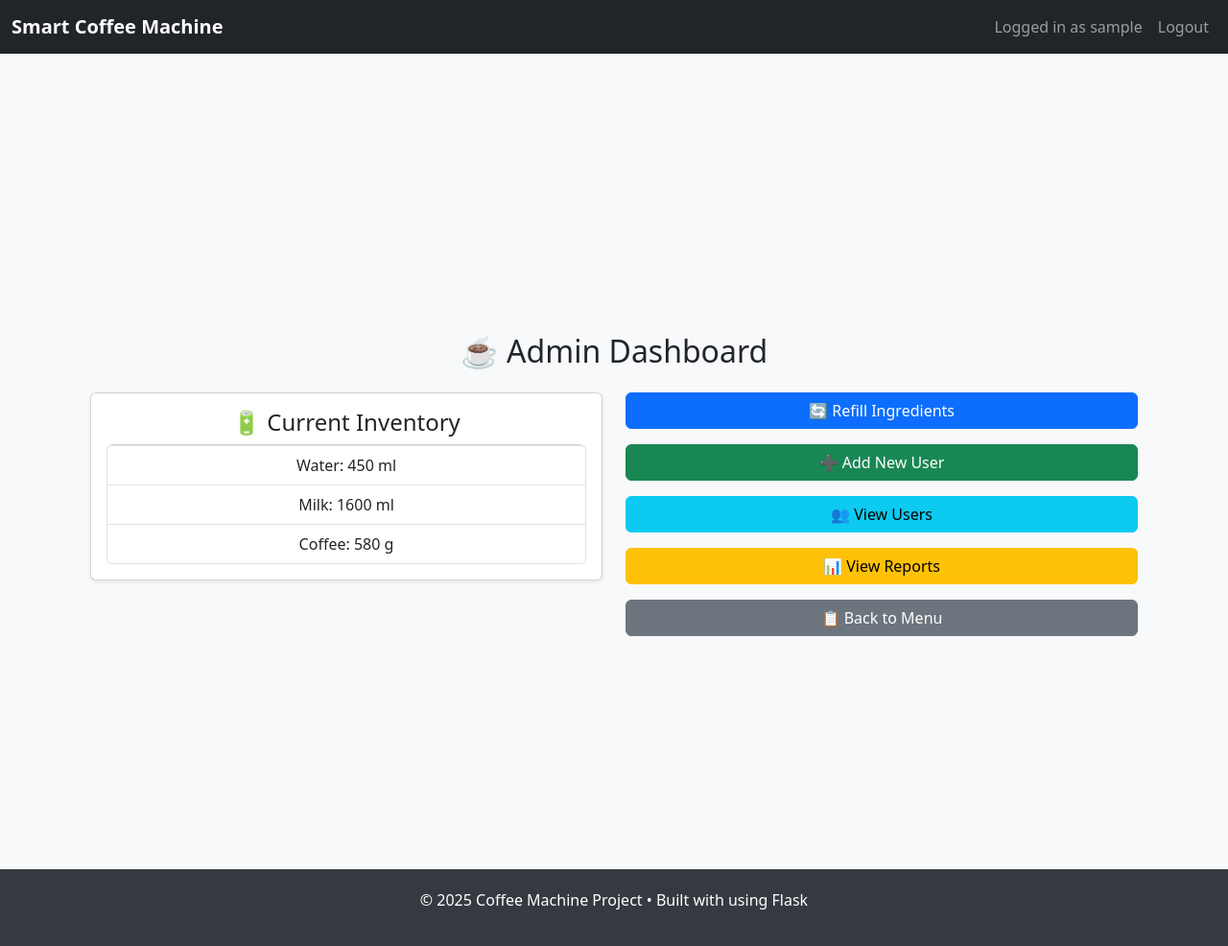
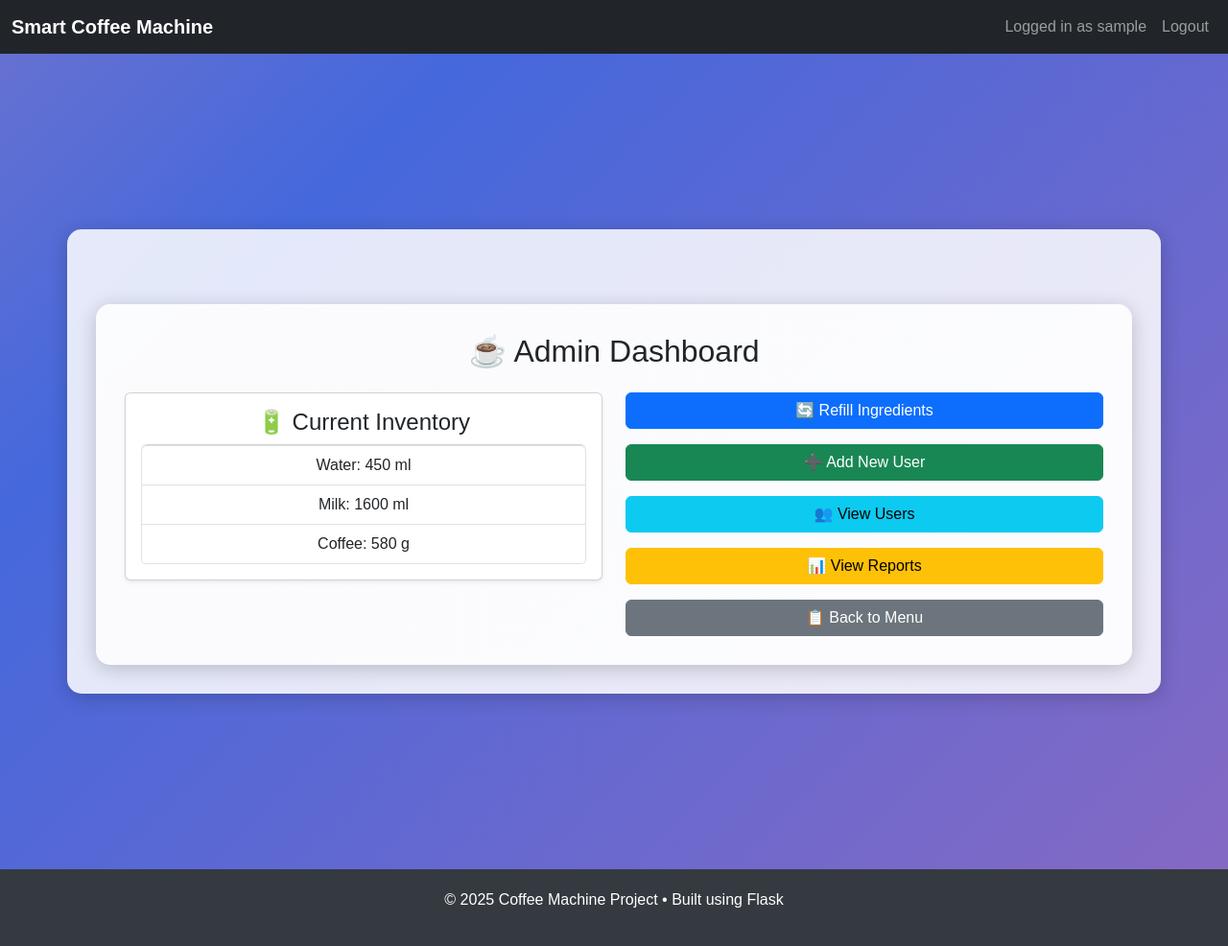
Before and after one commit to SherinPerera02/coffee_machine, a Flask app: page /admin in a window 1280 px wide. Shown: the whole page at 96% size. Run offline with Flask 3, Linux system fonts and the light colour scheme; the visitor is signed in with stand-in values (Sample User, id 1).

Commit message:
Interactive interface

```diff
--- a/templates/base.html
+++ b/templates/base.html
@@ -9,14 +9,40 @@
     />
     <style>
       body {
-        background-color: #f8f9fa;
+        margin: 0;
+        padding: 0;
+        height: 100vh;
+        background: linear-gradient(-45deg, #b06ab3, #4568dc, #ff9a9e, #fad0c4);
+        background-size: 400% 400%;
+        animation: gradientBG 15s ease infinite;
+        font-family: Arial, sans-serif;
+        color: #212529;
       }
+
+      @keyframes gradientBG {
+        0% {
+          background-position: 0% 50%;
+        }
+        50% {
+          background-position: 100% 50%;
+        }
+        100% {
+          background-position: 0% 50%;
+        }
+      }
+
       .navbar-brand {
         font-weight: bold;
       }
+
       .container {
         margin-top: 50px;
+        background-color: rgba(255, 255, 255, 0.85);
+        padding: 30px;
+        border-radius: 15px;
+        box-shadow: 0 4px 20px rgba(0, 0, 0, 0.2);
       }
+
       footer {
         margin-top: 50px;
         padding: 20px;
@@ -30,7 +56,7 @@
     <!-- Navbar -->
     <nav class="navbar navbar-expand-lg navbar-dark bg-dark">
       <div class="container-fluid">
-        <a class="navbar-brand" href="/menu"> Smart Coffee Machine</a>
+        <a class="navbar-brand" href="/menu">Smart Coffee Machine</a>
         <div class="collapse navbar-collapse">
           <ul class="navbar-nav ms-auto">
             {% if session['username'] %}
@@ -67,7 +93,7 @@
 
     <!-- Footer -->
     <footer>
-      <p>&copy; 2025 Coffee Machine Project • Built with using Flask</p>
+      <p>&copy; 2025 Coffee Machine Project • Built using Flask</p>
     </footer>
   </body>
 </html>
--- a/templates/order.html
+++ b/templates/order.html
@@ -1,6 +1,6 @@
 {% extends 'base.html' %} {% block content %}
 
-<div class="d-flex justify-content-center align-items-center vh-100">
+<div class="d-flex justify-content-center align-items-center vh-75">
   <div class="card shadow p-4" style="min-width: 400px">
     <h3 class="text-center mb-3">
       💰 Order <strong>{{ drink.title() }}</strong>
```
